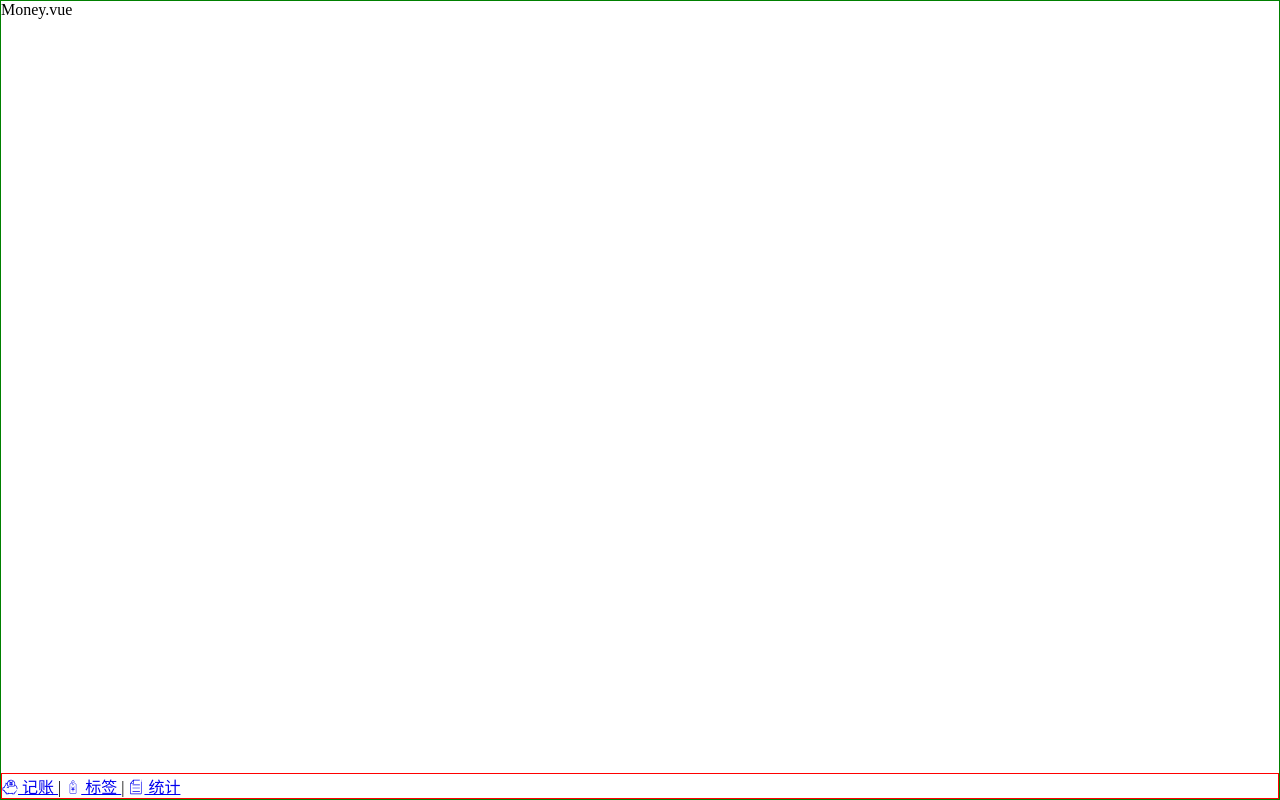
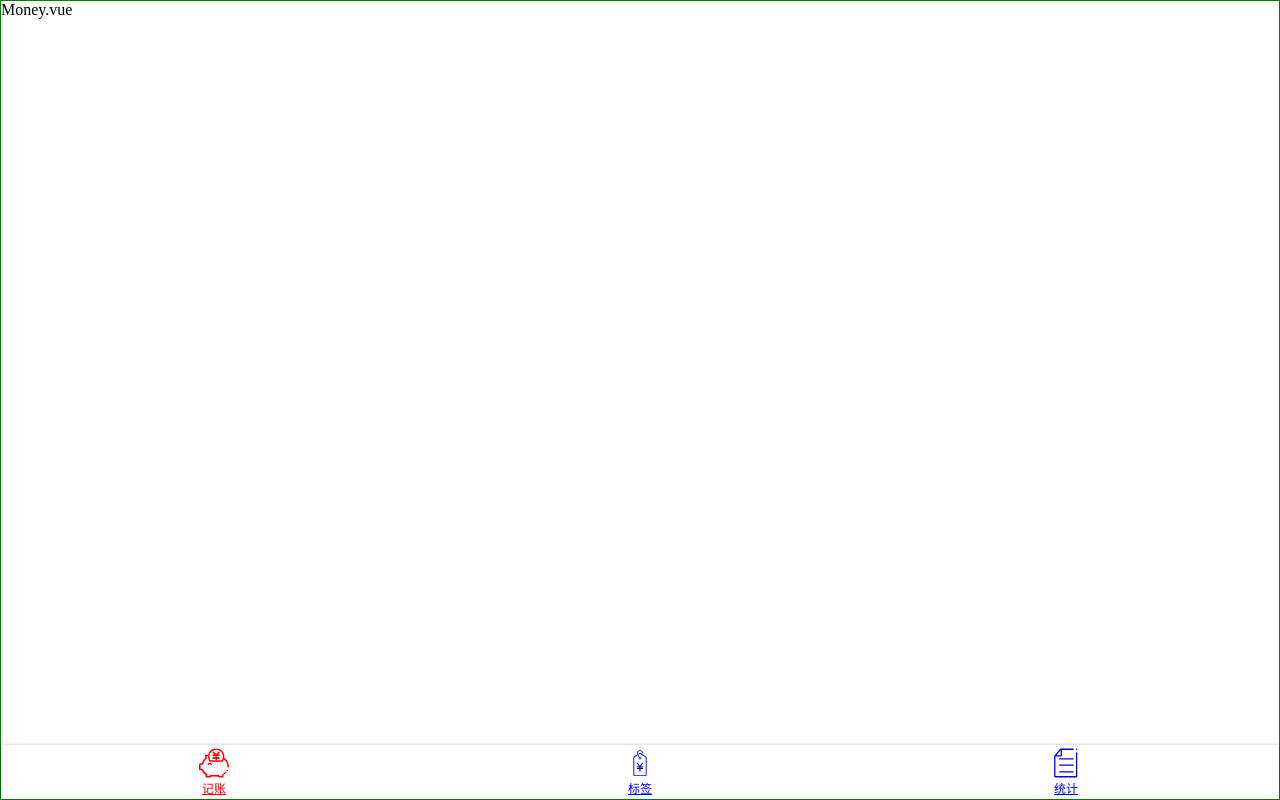
Before and after one commit to panjunheng123/money-src, a Vue app: page /#/money in a window 1280 px wide. Built offline with nearby package versions, Linux system fonts and the light colour scheme.

Commit message:
Nav.vue 添加样式

```diff
--- /dev/null
+++ b/src/assets/style/helper.scss
@@ -0,0 +1,23 @@
+$font-hei: -apple-system, "Noto Sans", "Helvetica Neue", Helvetica, "Nimbus Sans L", Arial, "Liberation Sans", "PingFang SC", "Hiragino Sans GB", "Noto Sans CJK SC", "Source Han Sans SC", "Source Han Sans CN", "Microsoft YaHei", "Wenquanyi Micro Hei", "WenQuanYi Zen Hei", "ST Heiti", SimHei, "WenQuanYi Zen Hei Sharp", sans-serif;
+$font-kai: Baskerville, Georgia, "Liberation Serif", "Kaiti SC", STKaiti, "AR PL UKai CN", "AR PL UKai HK", "AR PL UKai TW", "AR PL UKai TW MBE", "AR PL KaitiM GB", KaiTi, KaiTi_GB2312, DFKai-SB, "TW\-Kai", serif;
+$font-song: Georgia, "Nimbus Roman No9 L", "Songti SC", "Noto Serif CJK SC", "Source Han Serif SC", "Source Han Serif CN", STSong, "AR PL New Sung", "AR PL SungtiL GB", NSimSun, SimSun, "TW\-Sung", "WenQuanYi Bitmap Song", "AR PL UMing CN", "AR PL UMing HK", "AR PL UMing TW", "AR PL UMing TW MBE", PMingLiU, MingLiU, serif;
+
+$color-highlight: #f00;
+
+//placeholder
+%clearFix {
+  &::after {
+    content: '';
+    clear: both;
+    display: block;
+  }
+}
+
+$color-shadow: rgba(0, 0, 0, 0.25);
+%outerShadow {
+  box-shadow: 0 0 3px $color-shadow;
+}
+%innerShadow {
+  box-shadow: inset 0 -3px 3px -3px $color-shadow,
+  inset 0 3px 3px -3px $color-shadow;
+}
--- a/src/components/Nav.vue
+++ b/src/components/Nav.vue
@@ -1,35 +1,47 @@
 <template>
-  <div class="nav">
-    <router-link to="/money">
-      <Icon name="money"></Icon>
+  <nav>
+    <router-link to="/money" class="item" active-class="selected">
+      <Icon name="money"/>
       记账
     </router-link>
-    |
-    <router-link to="/labels">
-      <Icon name="label"></Icon>
+    <router-link to="/labels" class="item" active-class="selected">
+      <Icon name="label"/>
       标签
     </router-link>
-    |
-    <router-link to="/statistics">
-      <Icon name="statistics"></Icon>
+    <router-link to="/statistics" class="item" active-class="selected">
+      <Icon name="statistics"/>
       统计
     </router-link>
-  </div>
+  </nav>
 </template>
 
 <script lang="ts">
-import Vue from 'vue';
-import {Component} from 'vue-property-decorator';
-
-
-@Component
-export default class Nav extends Vue {
-
-}
+export default {
+  name: 'Nav'
+};
 </script>
 
 <style lang="scss" scoped>
-.nav {
-  border: 1px solid red;
+@import "./src/assets/style/helper";
+nav {
+  @extend %outerShadow;
+  display: flex;
+  flex-direction: row;
+  font-size: 12px;
+  > .item {
+    padding: 2px 0;
+    width: 33.33333%;
+    display: flex;
+    justify-content: center;
+    align-items: center;
+    flex-direction: column;
+    .icon {
+      width: 32px;
+      height: 32px;
+    }
+  }
+  > .item.selected{
+    color: $color-highlight;
+  }
 }
 </style>
```
